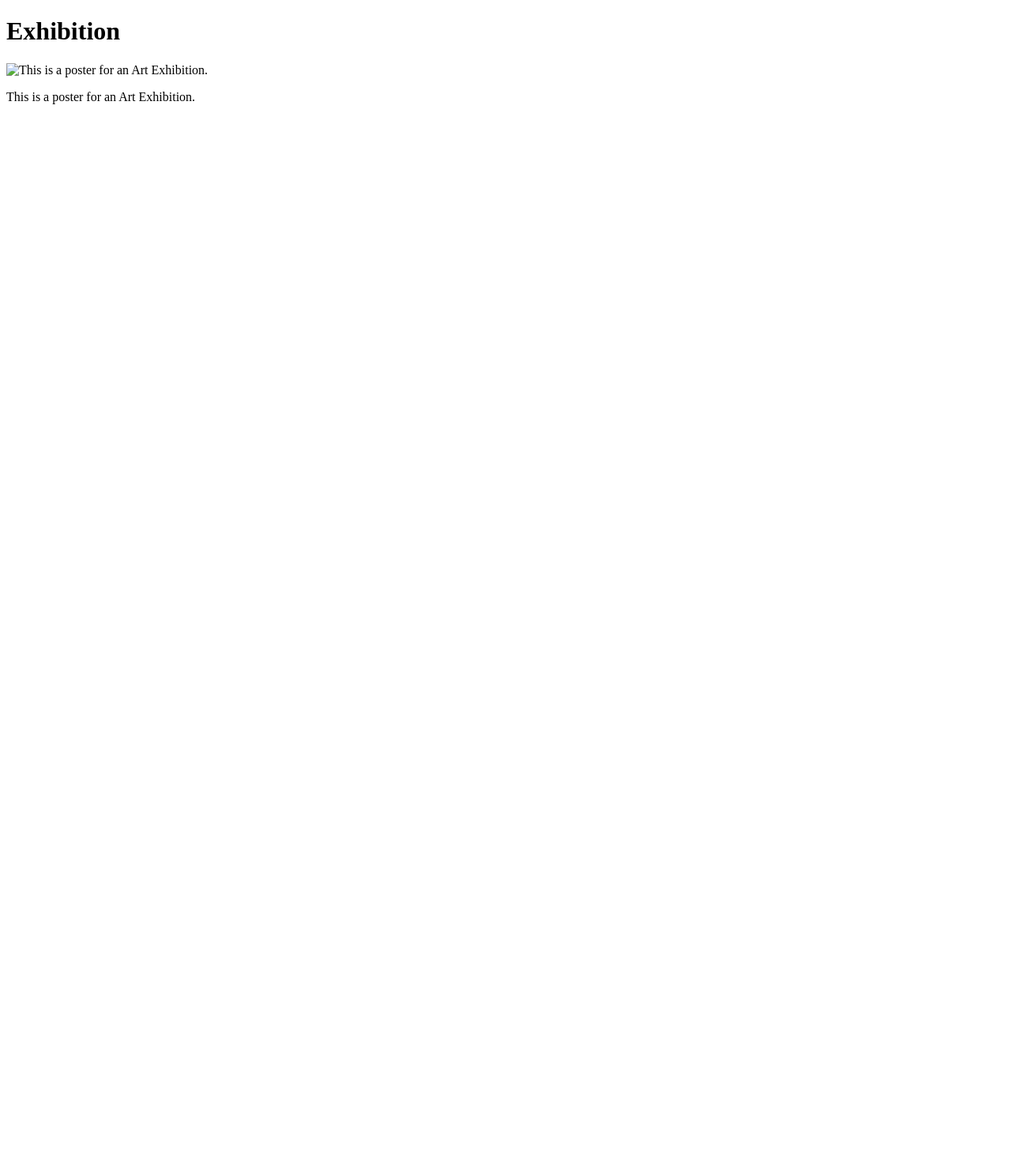
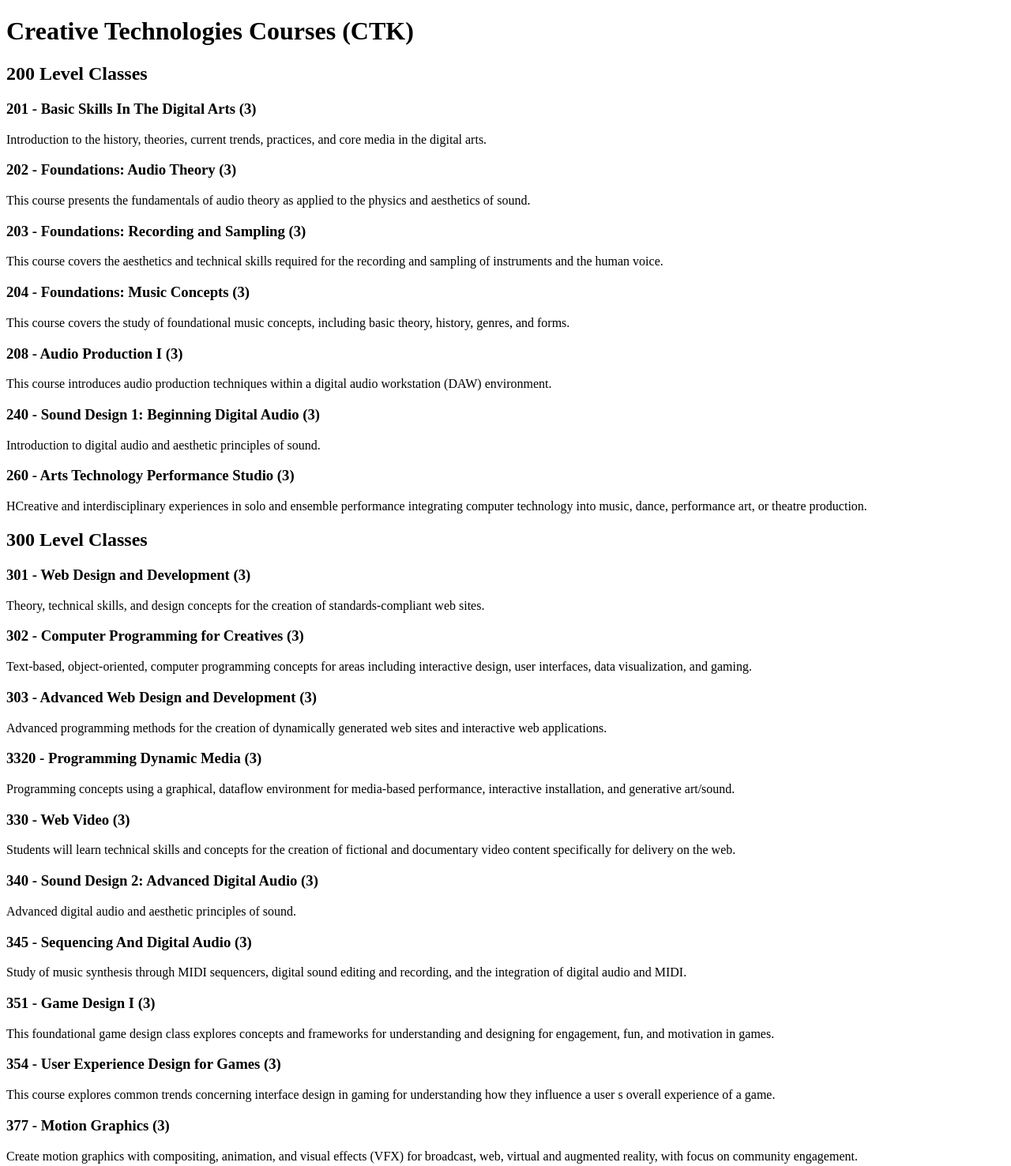
Before and after one commit to Funkeplease/CTK404, a plain HTML site: page Assignment 2/Page3.html in a window 1280 px wide. Shown: the whole page at 79% size. Before the commit the page ends 800 px from the top, so only its background shows below. Drawn offline with Linux system fonts and the light colour scheme.

Commit message:
Add files via upload

```diff
--- a/Assignment 2/Page3.html
+++ b/Assignment 2/Page3.html
@@ -1,13 +1,89 @@
 <!DOCTYPE html>
 <html lang="en">
 <head>
-    <title> Posters </title>
+    <title> CTK Courses </title>
     <meta charset="UTF-8">
 
 </head>
 <body>
-    <h1> Exhibition </h1>
-    <img src="Posters.png" alt ="This is a poster for an Art Exhibition.">
-<p> This is a poster for an Art Exhibition. </p>
+    <h1> Creative Technologies Courses (CTK) </h1>
+
+      <h2>200 Level Classes  </h2>
+      <h3>201 - Basic Skills In The Digital Arts (3) </h3>
+      <p>Introduction to the history, theories, current trends, practices, and core media in the digital arts.</p>
+      <h3>202 - Foundations: Audio Theory (3) </h3>
+      <p>This course presents the fundamentals of audio theory as applied to the physics and aesthetics of sound.</p>
+      <h3>203 - Foundations: Recording and Sampling (3) </h3>
+      <p>This course covers the aesthetics and technical skills required for the recording and sampling of instruments and the human voice.</p>
+      <h3>204 - Foundations: Music Concepts (3) </h3>
+      <p>This course covers the study of foundational music concepts, including basic theory, history, genres, and forms. </p>
+      <h3>208 - Audio Production I (3)  </h3>
+      <p>This course introduces audio production techniques within a digital audio workstation (DAW) environment.</p>
+      <h3>240 - Sound Design 1: Beginning Digital Audio (3) </h3>
+      <p>Introduction to digital audio and aesthetic principles of sound.</p>
+      <h3>260 - Arts Technology Performance Studio (3)  </h3>
+      <p>HCreative and interdisciplinary experiences in solo and ensemble performance integrating computer technology into music, dance, performance art, or theatre production. </p>
+
+      <h2>300 Level Classes  </h2>
+      <h3>301 - Web Design and Development (3)   </h3>
+      <p>Theory, technical skills, and design concepts for the creation of standards-compliant web sites. </p>
+      <h3> 302 - Computer Programming for Creatives (3)  </h3>
+      <p>Text-based, object-oriented, computer programming concepts for areas including interactive design, user interfaces, data visualization, and gaming.</p>
+      <h3>303 - Advanced Web Design and Development (3)   </h3>
+      <p>Advanced programming methods for the creation of dynamically generated web sites and interactive web applications. </p>
+      <h3>3320 - Programming Dynamic Media (3) </h3>
+      <p>Programming concepts using a graphical, dataflow environment for media-based performance, interactive installation, and generative art/sound.</p>
+      <h3>330 - Web Video (3) </h3>
+      <p>Students will learn technical skills and concepts for the creation of fictional and documentary video content specifically for delivery on the web.</p>
+      <h3>340 - Sound Design 2: Advanced Digital Audio (3) </h3>
+      <p> Advanced digital audio and aesthetic principles of sound. </p>
+      <h3>345 - Sequencing And Digital Audio (3) </h3>
+      <p>Study of music synthesis through MIDI sequencers, digital sound editing and recording, and the integration of digital audio and MIDI.</p>
+      <h3>351 - Game Design I (3)  </h3>
+      <p>This foundational game design class explores concepts and frameworks for understanding and designing for engagement, fun, and motivation in games. </p>
+      <h3>354 - User Experience Design for Games (3) </h3>
+      <p>This course explores common trends concerning interface design in gaming for understanding how they influence a user s overall experience of a game.  </p>
+      <h3>377 - Motion Graphics (3) </h3>
+      <p>Create motion graphics with compositing, animation, and visual effects (VFX) for broadcast, web, virtual and augmented reality, with focus on community engagement.</p>
+      <!-- anything between these two tags will not show up in the page
+
+    <p>The <i>schlemiel</i> spills his soup on the <i>schlimazel</i></p>
+
+    <p>Do <em>not</em> walk on the grass</p>
+
+    <p>This is <b>bold</b> just because I want it to be <b>bold</b></p>
+
+    <p>When turning in your assignment <strong>do not forget to click submit</strong>.</p>
+
+    <p>Here is a chunk of text which is inside a paragraph</p>
+
+    <p>Here is another chunk of text in another paragraph<br>
+with a line break.</p>
+
+  <h2>Wonsook Kim College of Fine Arts</h2>
+
+      <h3>Creative Technologies</h3>
+
+          <h4>CTK 201</h4>
+
+          <h4>CTK 301</h4>
+
+          <h4>CTK 302</h4>
+
+      <h3>School of Art</h3>
+
+      <h3>School of Music</h3>
+
+      <h3>School of Theater and Dance</h3>
+
+  <h2>College of Arts and Sciences</h2>
+
+      <h3>Anthropology</h3>
+
+      <h3>Biology</h3>
+
+      <h3>Chemistry</h3>
+    <p>Paragraph</p>
+     Comment  -->
    </body>
 </html>
```
Also changed, not shown: Assignment 2/Requirement.html (added, +36 -0 lines), Assignment 2/index.html (added, +18 -0 lines).
